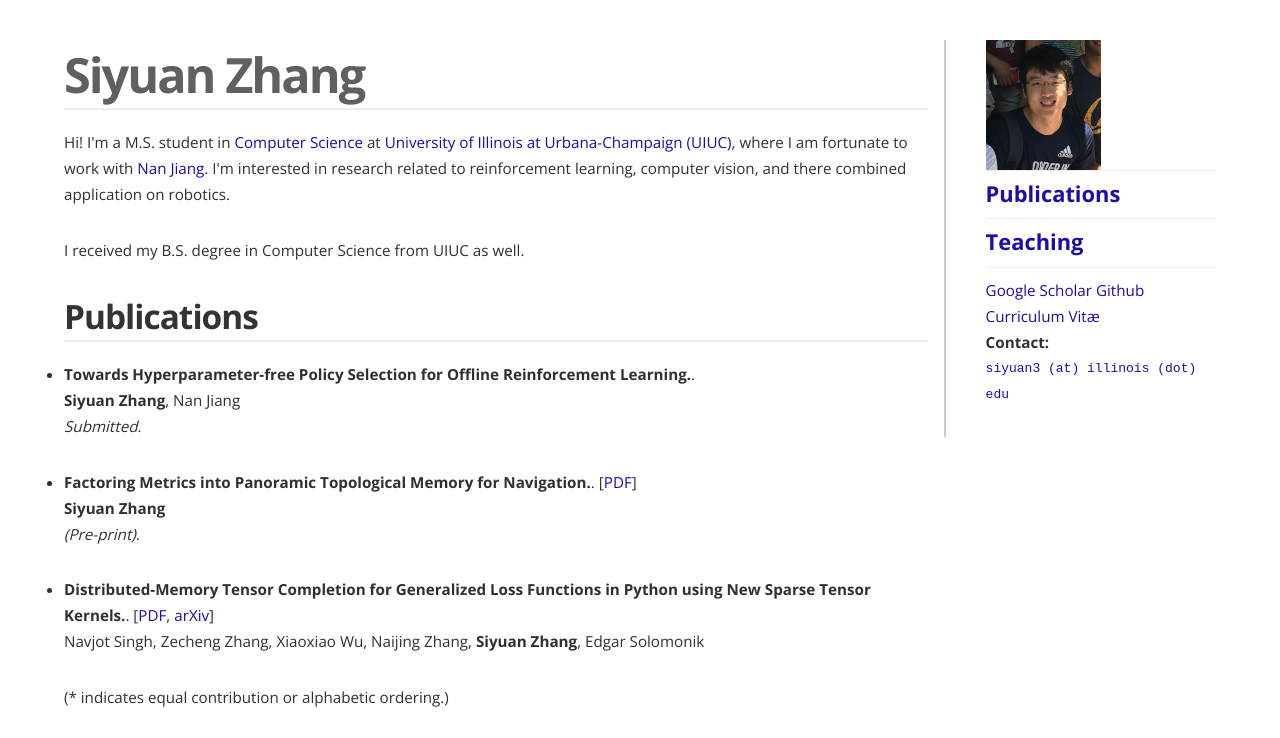
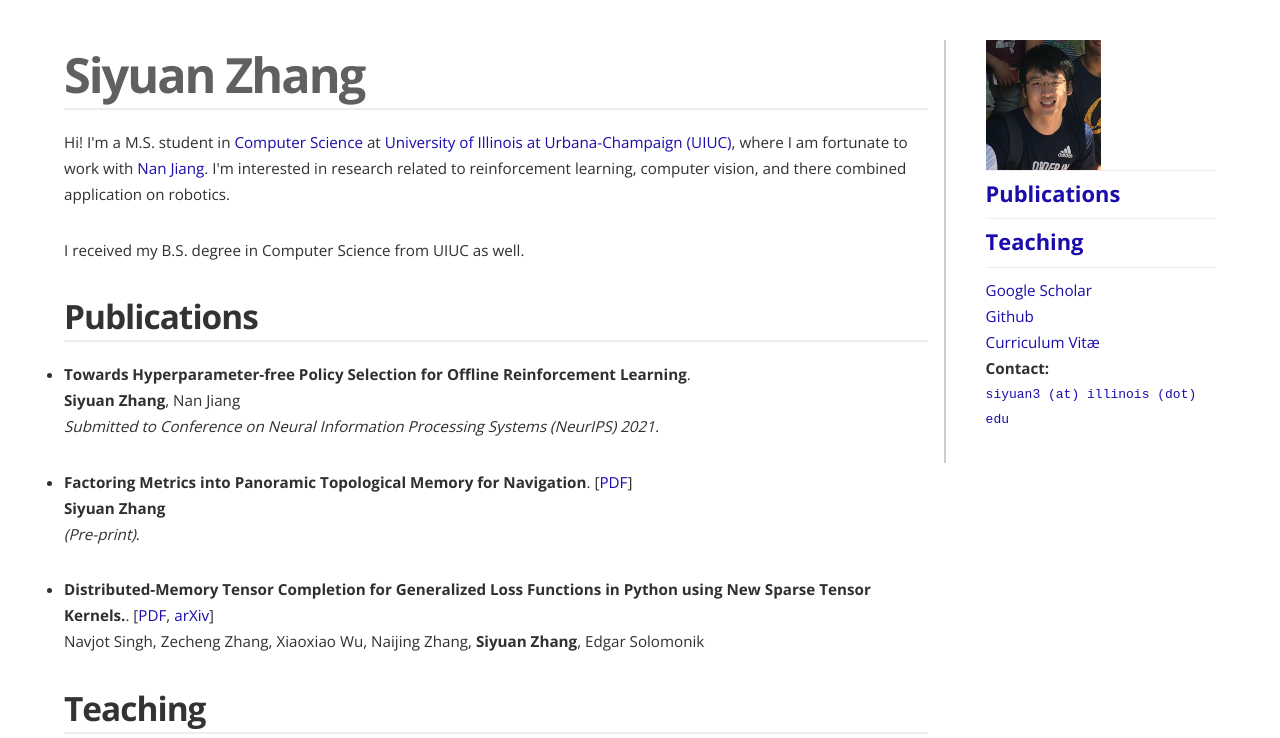
Before and after one commit to jasonzhang929/jasonzhang929.github.io, a plain HTML site: page index.html in a window 1280 px wide. Shown: the top 738 px of the page. Drawn offline with nearby package versions, Linux system fonts and the light colour scheme.

Commit message:
Initial commit

```diff
--- a/index.html
+++ b/index.html
@@ -30,8 +30,8 @@
 			</strong>
 		</ul>
 	<a href="https://scholar.google.com/citations?user=qGazxh8AAAAJ&hl=en" target="_Blank">Google Scholar</a>
-		<a href="https://github.com/jasonzhang929" target="_Blank">Github</a>
-		<a href="https://github.com/jasonzhang929/jasonzhang929.github.io/blob/master/resources/Siyuan_CV.pdf" target="_Blank">Curriculum Vitæ</a>
+		<br><a href="https://github.com/jasonzhang929" target="_Blank">Github</a>
+		<br><a href="https://jasonzhang929.github.io/resources/Siyuan_CV.pdf" target="_Blank">Curriculum Vitæ</a>
 	<br><strong>Contact:</strong>
 	<p><a href="mailto:siyuan3@illinois.edu" style="color:rgb(26, 13, 171)" target="_Blank"> <tt><font size=3>siyuan3 (at) illinois (dot) edu</font></tt></a></p>
 	</div>
@@ -43,12 +43,12 @@
 
 		<h2><a id="publications">Publications</a></h2>
 		<ul>
-				<li><strong>Towards Hyperparameter-free Policy Selection for Offline Reinforcement Learning.</strong>.
+				<li><strong>Towards Hyperparameter-free Policy Selection for Offline Reinforcement Learning</strong>.
 				<br><strong>Siyuan Zhang</strong>, Nan Jiang
-				<br><em>Submitted</em>.
+				<br><em>Submitted to Conference on Neural Information Processing Systems (NeurIPS) 2021.</em>
 		</ul>
 		<ul>
-			<li><strong>Factoring Metrics into Panoramic Topological Memory for Navigation.</strong>. [<a href="https://github.com/jasonzhang929/jasonzhang929.github.io/blob/master/resources/panoramic.pdf" target="_Blank">PDF</a>]
+			<li><strong>Factoring Metrics into Panoramic Topological Memory for Navigation</strong>. [<a href="https://jasonzhang929.github.io/papers/panoramic.pdf" target="_Blank">PDF</a>]
 			<br><strong>Siyuan Zhang</strong>
 			<br><em>(Pre-print)</em>.
 	</ul>
@@ -60,7 +60,7 @@ Python using New Sparse Tensor Kernels.</strong>. [<a href="https://arxiv.org/pd
 		</li>
 		</ul>
 
-		<p> (* indicates equal contribution or alphabetic ordering.) </p>
+<!--		<p> (* indicates equal contribution or alphabetic ordering.) </p>-->
 
 		<h2><a id="teaching">Teaching</a></h2>
 
```
